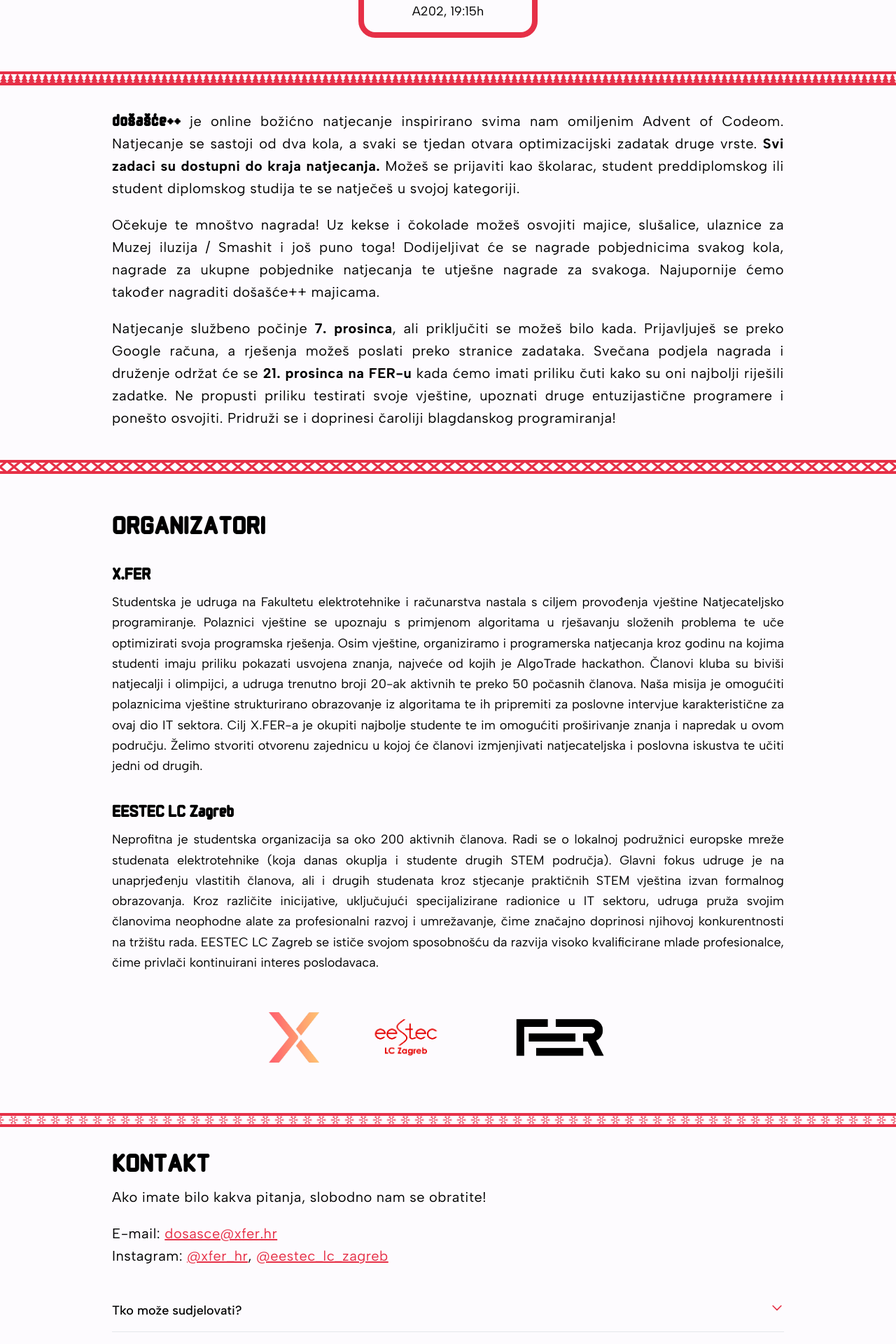
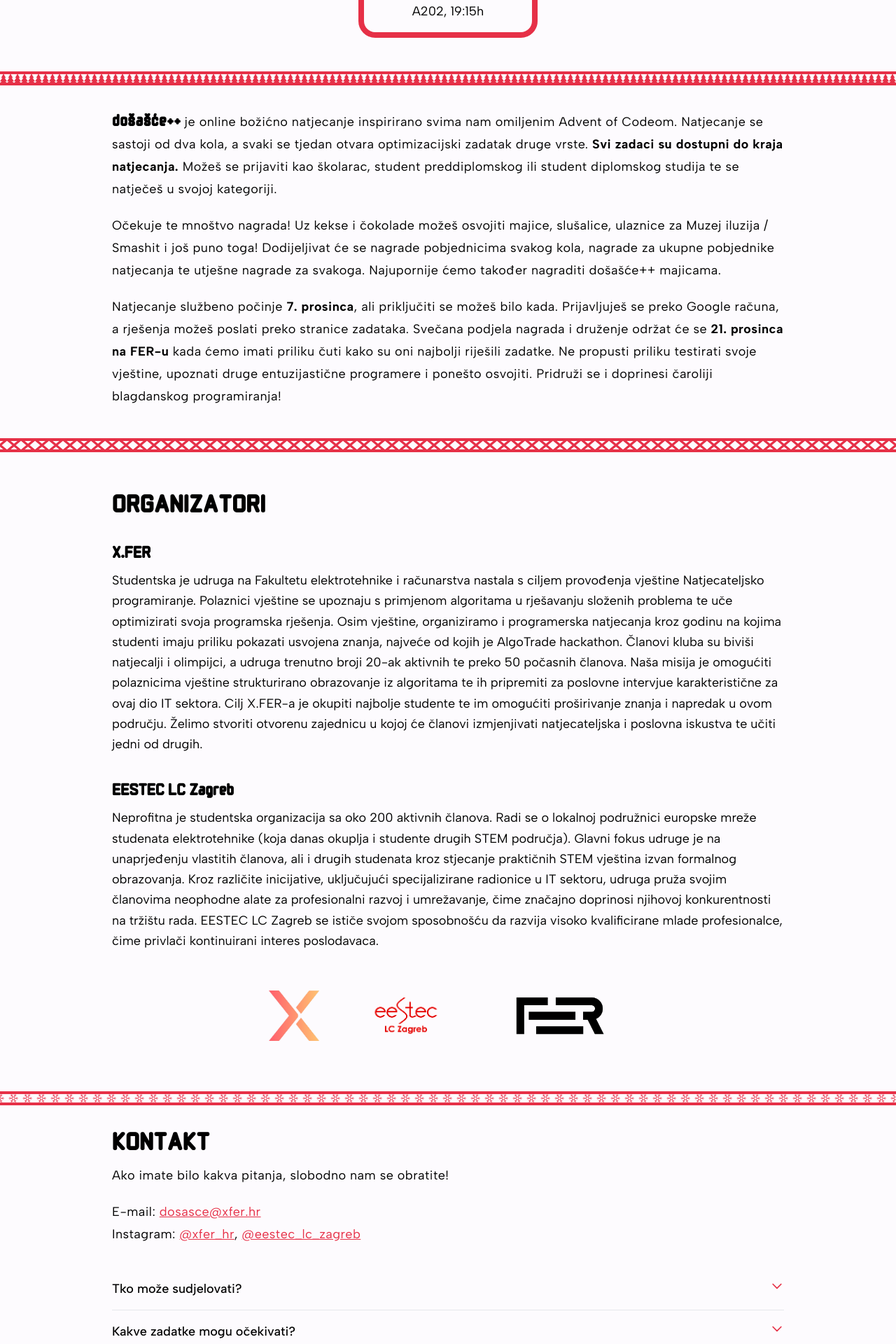
Before and after one commit to x-fer/dosasce, a Next.js app: page / in a window 1280 px wide. Shown: the part 1880-3800 px from the top of the page at 70% size. Built offline with nearby package versions, Linux system fonts and the light colour scheme.

Commit message:
change up text a bit remove from git old codebase

```diff
--- a/src/components/sections/about.tsx
+++ b/src/components/sections/about.tsx
@@ -4,10 +4,12 @@ export default function About() {
       id="about"
       className="bg-dosasce-white flex w-full flex-col items-center justify-center pb-8"
     >
-      <div className="w-full px-8 py-3 text-xl md:w-3/4 md:px-0">
-        <p className="paragraph pt-5 pb-5 text-justify font-sans leading-8 tracking-wide">
-          <b className="font-serif text-2xl tracking-wide">došašće++</b> je
-          online božićno natjecanje inspirirano svima nam omiljenim Advent of
+      <div className="w-full px-8 py-3 md:w-3/4 md:px-0">
+        <p className="paragraph pt-5 pb-5 font-sans text-base leading-7 tracking-wide md:text-lg md:leading-8">
+          <b className="font-serif text-xl tracking-wide md:text-2xl">
+            došašće++
+          </b>{" "}
+          je online božićno natjecanje inspirirano svima nam omiljenim Advent of
           Codeom. Natjecanje se sastoji od dva kola, a svaki se tjedan otvara
           optimizacijski zadatak druge vrste.{" "}
           <b>Svi zadaci su dostupni do kraja natjecanja.</b> Možeš se prijaviti
@@ -15,7 +17,7 @@ export default function About() {
           se natječeš u svojoj kategoriji.
         </p>
 
-        <p className="paragraph pb-5 text-justify font-sans leading-8 tracking-wide">
+        <p className="paragraph pb-5 font-sans text-base leading-7 tracking-wide md:text-lg md:leading-8">
           Očekuje te mnoštvo nagrada! Uz kekse i čokolade možeš osvojiti majice,
           slušalice, ulaznice za Muzej iluzija / Smashit i još puno toga!
           Dodijeljivat će se nagrade pobjednicima svakog kola, nagrade za ukupne
@@ -23,7 +25,7 @@ export default function About() {
           također nagraditi došašće++ majicama.
         </p>
 
-        <p className="paragraph text-justify font-sans leading-8 tracking-wide">
+        <p className="paragraph font-sans text-base leading-7 tracking-wide md:text-lg md:leading-8">
           Natjecanje službeno počinje <strong>7. prosinca</strong>, ali
           priključiti se možeš bilo kada. Prijavljuješ se preko Google računa, a
           rješenja možeš poslati preko stranice zadataka. Svečana podjela
--- a/src/components/sections/contact.tsx
+++ b/src/components/sections/contact.tsx
@@ -54,14 +54,14 @@ export default function Contact() {
       id="contact"
       className="bg-dosasce-white flex w-full flex-col items-center justify-center"
     >
-      <div className="mb-6 w-full px-8 py-3 text-xl md:w-3/4 md:px-0">
-        <h2 className="pt-5 pb-5 font-serif text-4xl leading-8 font-extrabold tracking-wide">
+      <div className="mb-6 w-full px-8 py-3 md:w-3/4 md:px-0">
+        <h2 className="pt-5 pb-5 font-serif text-3xl leading-8 font-extrabold tracking-wide md:text-4xl">
           KONTAKT
         </h2>
-        <p className="paragraph pb-5 font-sans leading-8 tracking-wide">
+        <p className="paragraph pb-5 font-sans text-base leading-7 tracking-wide md:text-lg md:leading-8">
           Ako imate bilo kakva pitanja, slobodno nam se obratite!
         </p>
-        <p className="paragraph mb-3 pb-5 font-sans leading-8 tracking-wide">
+        <p className="paragraph mb-3 pb-5 font-sans text-base leading-7 tracking-wide md:text-lg md:leading-8">
           E-mail:{" "}
           <a
             target="_blank"
--- a/src/components/sections/organizers.tsx
+++ b/src/components/sections/organizers.tsx
@@ -8,14 +8,16 @@ export default function Organizers() {
       className="bg-dosasce-white flex w-full flex-col items-center justify-center py-12"
     >
       <div className="w-full px-8 md:w-3/4 md:px-0">
-        <h2 className="mb-8 font-serif text-4xl leading-tight font-extrabold tracking-wide">
+        <h2 className="mb-8 font-serif text-3xl leading-tight font-extrabold tracking-wide md:text-4xl">
           ORGANIZATORI
         </h2>
 
         {/* X.FER */}
         <div className="mb-8">
-          <h3 className="mb-3 font-serif text-2xl font-bold">X.FER</h3>
-          <p className="text-justify font-sans text-lg leading-relaxed">
+          <h3 className="mb-3 font-serif text-xl font-bold md:text-2xl">
+            X.FER
+          </h3>
+          <p className="font-sans text-base leading-7 md:text-lg md:leading-relaxed">
             Studentska je udruga na Fakultetu elektrotehnike i računarstva
             nastala s ciljem provođenja vještine Natjecateljsko programiranje.
             Polaznici vještine se upoznaju s primjenom algoritama u rješavanju
@@ -36,10 +38,10 @@ export default function Organizers() {
 
         {/* EESTEC */}
         <div className="mb-8">
-          <h3 className="mb-3 font-serif text-2xl font-bold">
+          <h3 className="mb-3 font-serif text-xl font-bold md:text-2xl">
             EESTEC LC Zagreb
           </h3>
-          <p className="text-justify font-sans text-lg leading-relaxed">
+          <p className="font-sans text-base leading-7 md:text-lg md:leading-relaxed">
             Neprofitna je studentska organizacija sa oko 200 aktivnih članova.
             Radi se o lokalnoj podružnici europske mreže studenata
             elektrotehnike (koja danas okuplja i studente drugih STEM područja).
```
Also changed, not shown: 1 other file (tests, documents, lock files or other folders).
